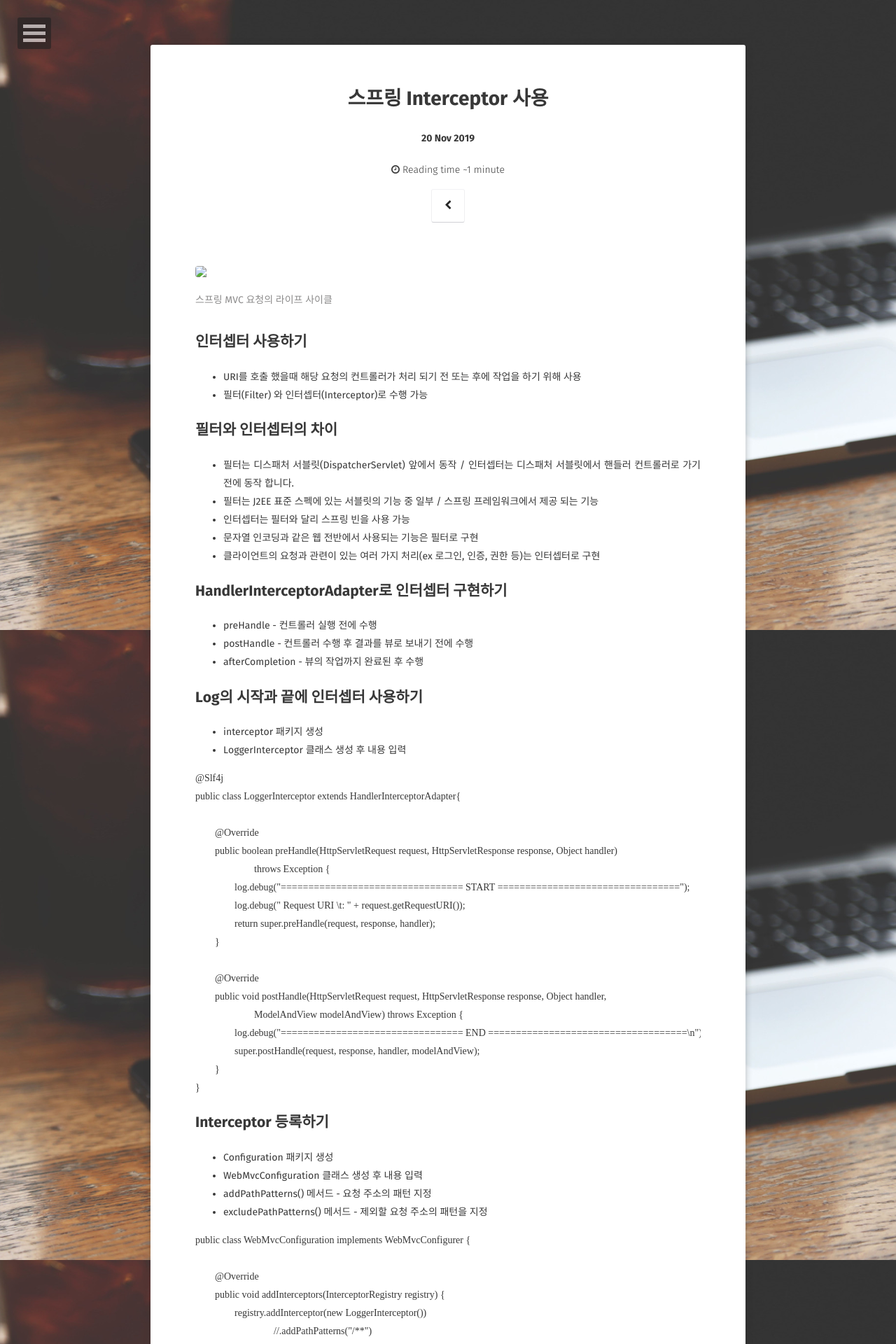
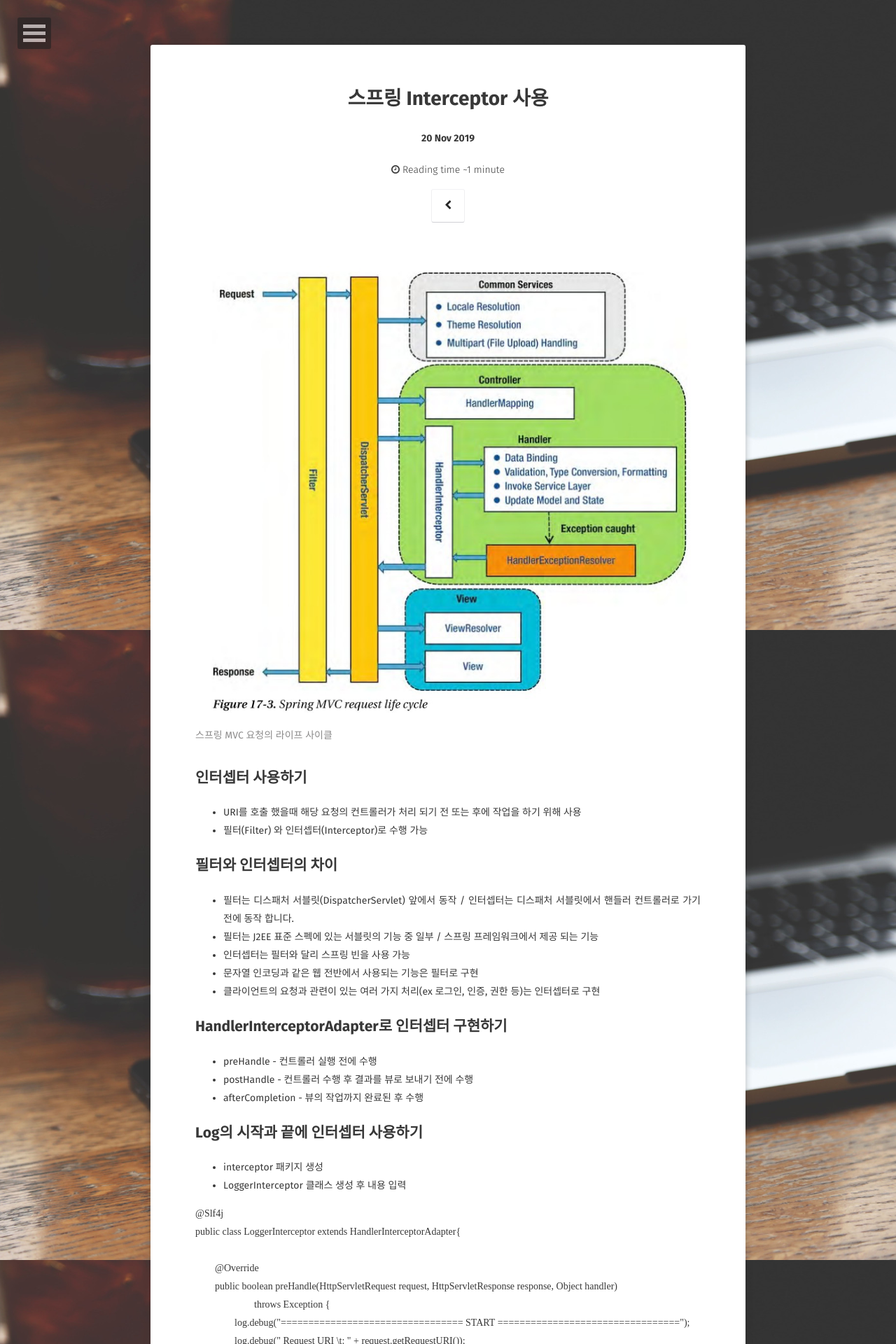
Before and after one commit to SeungjaeKim/SeungjaeKim.github.io, a Jekyll site: the page built from _posts/2019-11-20-Interceptor.md, in a window 1280 px wide. Shown: the top 1920 px of the page at 70% size. Built offline with Jekyll 4.4.1, drawn with Linux system fonts in a browser that asks for light colours; some web fonts are replaced; comment, search, counter and statistics services are not loaded.

Commit message:
이미지 안나오는 부분 수정

```diff
--- a/_posts/2019-11-20-Interceptor.md
+++ b/_posts/2019-11-20-Interceptor.md
@@ -15,7 +15,7 @@ comments: true
 ---
 
 <figure>
-	<img src="assets/img/img_01.png">
+	<img src="/assets/img/img_01.png">
 	<figcaption>스프링 MVC 요청의 라이프 사이클</figcaption>
 </figure>
 
```
